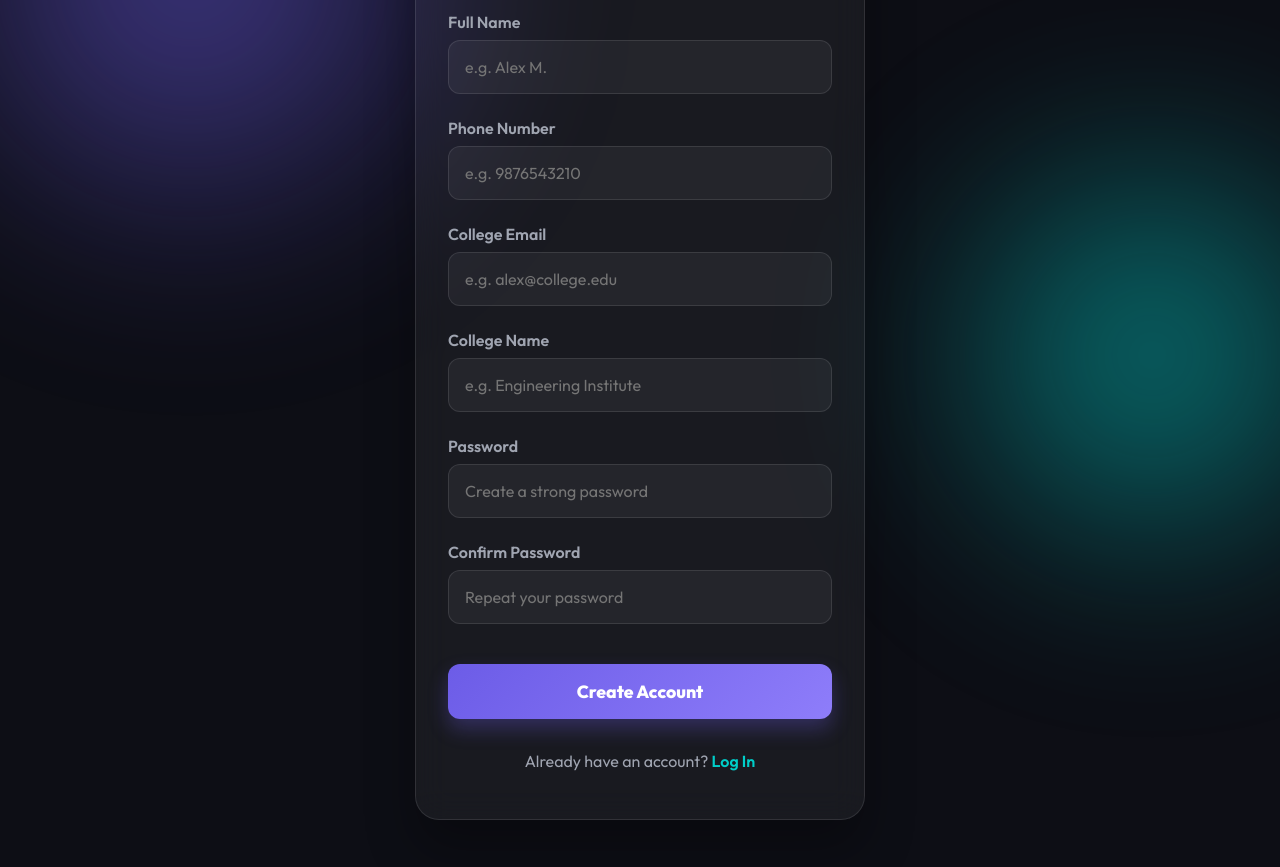
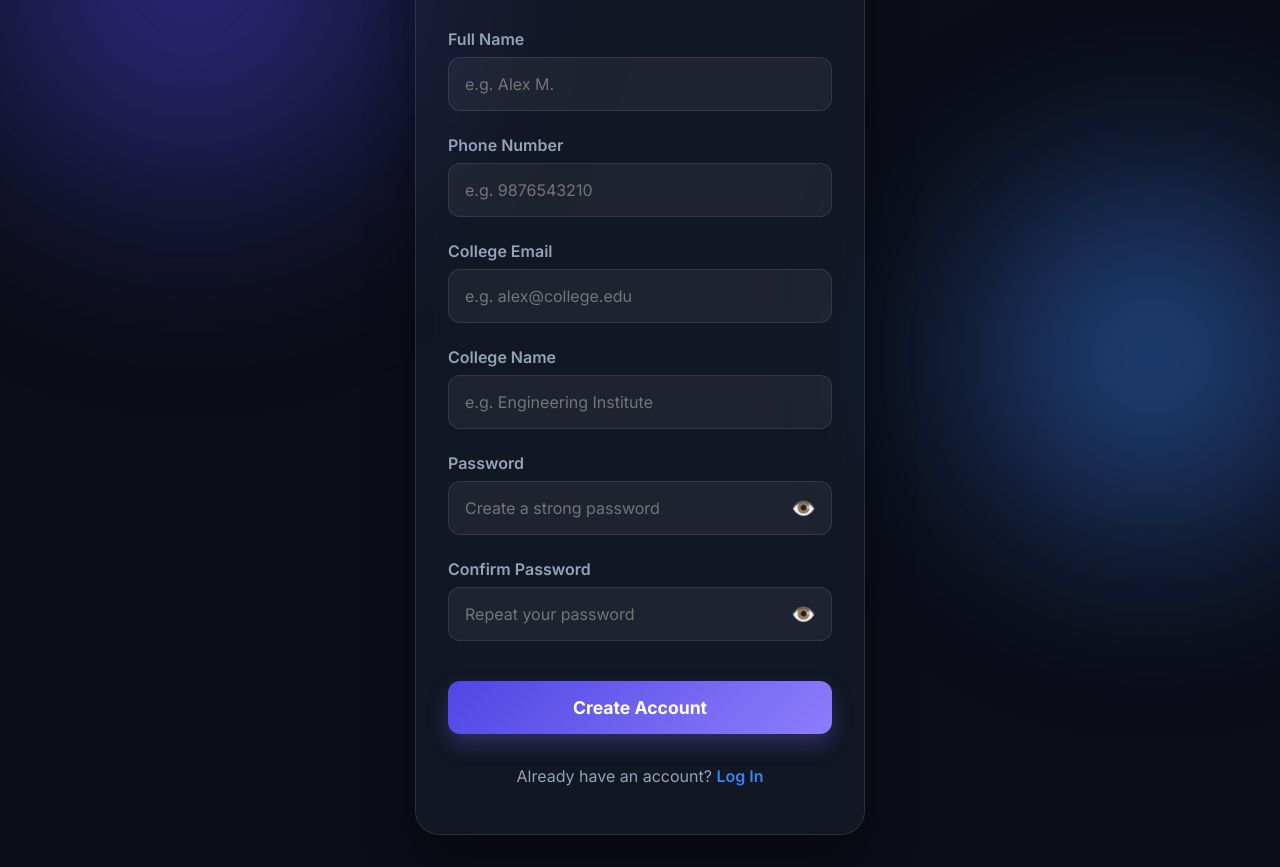
Before and after one commit to muthupandi-tech/SwapPay, a website: page views/register.html in a window 1280 px wide. Shown: the part 284-1151 px from the top of the page. Drawn offline with Linux system fonts and the light colour scheme.

Commit message:
Added Password toggle to view

```diff
--- a/public/css/style.css
+++ b/public/css/style.css
@@ -1,10 +1,12 @@
+@import url('https://fonts.googleapis.com/css2?family=Inter:wght@300;400;500;600;700&family=Poppins:wght@400;600;700;800&display=swap');
+
 :root {
-    --bg-color: #0d0e15;
+    --bg-color: #0b0d17;
     --text-primary: #ffffff;
-    --text-secondary: #a0a5b1;
-    --accent-primary: #6c5ce7;
-    --accent-secondary: #00cec9;
-    --glass-bg: rgba(255, 255, 255, 0.05);
+    --text-secondary: #94a3b8;
+    --accent-primary: #4f46e5; /* Indigo */
+    --accent-secondary: #3b82f6; /* Blue */
+    --glass-bg: rgba(30, 41, 59, 0.4);
     --glass-border: rgba(255, 255, 255, 0.1);
 }
 
@@ -15,11 +17,15 @@
 }
 
 body {
-    font-family: 'Outfit', sans-serif;
+    font-family: 'Inter', system-ui, -apple-system, sans-serif;
     background-color: var(--bg-color);
     color: var(--text-primary);
     overflow-x: hidden;
     min-height: 100vh;
+}
+
+h1, h2, h3, h4, .logo {
+    font-family: 'Poppins', sans-serif;
 }
 
 /* Background Blobs for Visual Interest */
@@ -632,3 +638,40 @@ body {
         padding: 2rem 1.5rem;
     }
 }
+
+/* Password Visibility Toggle Feature */
+.password-group {
+    position: relative;
+    display: flex;
+    align-items: center;
+}
+
+.password-group .form-control {
+    padding-right: 3rem !important; /* Space for the toggle icon */
+}
+
+.toggle-password-btn {
+    position: absolute;
+    right: 1rem;
+    background: none;
+    border: none;
+    color: var(--text-secondary);
+    cursor: pointer;
+    font-size: 1.25rem;
+    display: flex;
+    align-items: center;
+    justify-content: center;
+    transition: all 0.2s ease;
+    user-select: none;
+    padding: 0;
+    z-index: 10;
+}
+
+.toggle-password-btn:hover {
+    color: var(--accent-secondary);
+    transform: scale(1.1);
+}
+
+.toggle-password-btn:active {
+    transform: scale(0.9);
+}
--- a/public/js/main.js
+++ b/public/js/main.js
@@ -37,3 +37,30 @@ document.addEventListener('DOMContentLoaded', () => {
         }
     }
 });
+
+/**
+ * Global Password Toggle Logic
+ * @param {string} inputId - The ID of the password input field
+ * @param {HTMLElement} btn - The button element that triggered the toggle
+ */
+window.togglePasswordVisibility = function(inputId, btn) {
+    const input = document.getElementById(inputId);
+    if (!input) return;
+
+    if (input.type === 'password') {
+        input.type = 'text';
+        btn.innerHTML = '🔒'; // Hide icon
+        btn.setAttribute('aria-label', 'Hide Password');
+    } else {
+        input.type = 'password';
+        btn.innerHTML = '👁️'; // Show icon
+        btn.setAttribute('aria-label', 'Show Password');
+    }
+
+    // Add a quick feedback animation
+    btn.style.transform = 'scale(0.8)';
+    setTimeout(() => {
+        btn.style.transform = 'scale(1.1)';
+        setTimeout(() => btn.style.transform = '', 100);
+    }, 100);
+};
--- a/views/register.html
+++ b/views/register.html
@@ -5,7 +5,7 @@
     <meta charset="UTF-8">
     <meta name="viewport" content="width=device-width, initial-scale=1.0">
     <title>SwapPay | Register</title>
-    <link href="https://fonts.googleapis.com/css2?family=Outfit:wght@300;400;600;800&display=swap" rel="stylesheet">
+    <link href="https://fonts.googleapis.com/css2?family=Inter:wght@300;400;500;600;700&family=Poppins:wght@400;600;700;800&display=swap" rel="stylesheet">
     <link rel="stylesheet" href="/css/style.css">
     <style>
         .auth-container {
@@ -149,13 +149,23 @@
                 </div>
                 <div class="form-group">
                     <label for="password">Password</label>
-                    <input type="password" id="password" name="password" class="form-control"
-                        placeholder="Create a strong password" required>
+                    <div class="password-group">
+                        <input type="password" id="password" name="password" class="form-control"
+                            placeholder="Create a strong password" required>
+                        <button type="button" class="toggle-password-btn" onclick="togglePasswordVisibility('password', this)" title="Toggle Password Visibility">
+                            👁️
+                        </button>
+                    </div>
                 </div>
                 <div class="form-group">
                     <label for="confirmPassword">Confirm Password</label>
-                    <input type="password" id="confirmPassword" name="confirmPassword" class="form-control"
-                        placeholder="Repeat your password" required>
+                    <div class="password-group">
+                        <input type="password" id="confirmPassword" name="confirmPassword" class="form-control"
+                            placeholder="Repeat your password" required>
+                        <button type="button" class="toggle-password-btn" onclick="togglePasswordVisibility('confirmPassword', this)" title="Toggle Password Visibility">
+                            👁️
+                        </button>
+                    </div>
                 </div>
                 <button type="submit" class="btn-submit">Create Account</button>
             </form>
@@ -165,6 +175,7 @@
         </div>
     </main>
 
+    <script src="/js/main.js"></script>
     <script>
         document.getElementById('registerForm').addEventListener('submit', function (e) {
             const password = document.getElementById('password').value;
```
Also changed, not shown: views/admin-feedback.html (+1 -1 lines), views/admin.html (+10 -6 lines), views/dashboard.html (+1 -1 lines), views/index.html (+1 -1 lines), views/login.html (+10 -3 lines), views/profile.html (+1 -1 lines), views/settings.html (+1 -1 lines), views/support.html (+1 -1 lines), views/verify-otp.html (+1 -1 lines).
